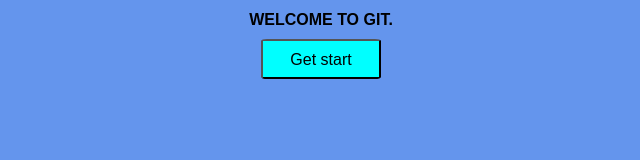
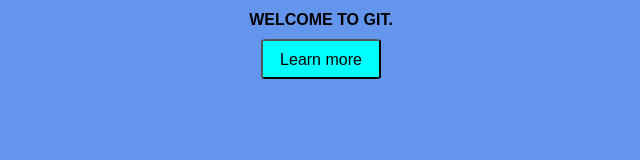
Before and after one commit to nguyenhoaikhanh97/git-project, a plain HTML site: page index.html in a window 1280 px wide. Shown: the full height of the page, 319-959 px from the left. Drawn offline with Linux system fonts and the light colour scheme.

Commit message:
Update index.html

```diff
--- a/index.html
+++ b/index.html
@@ -9,6 +9,6 @@
 </head>
 <body>
     <h1>Welcome to Git.</h1>
-    <button>Get start</button>
+    <button>Learn more</button>
 </body>
 </html>
```
